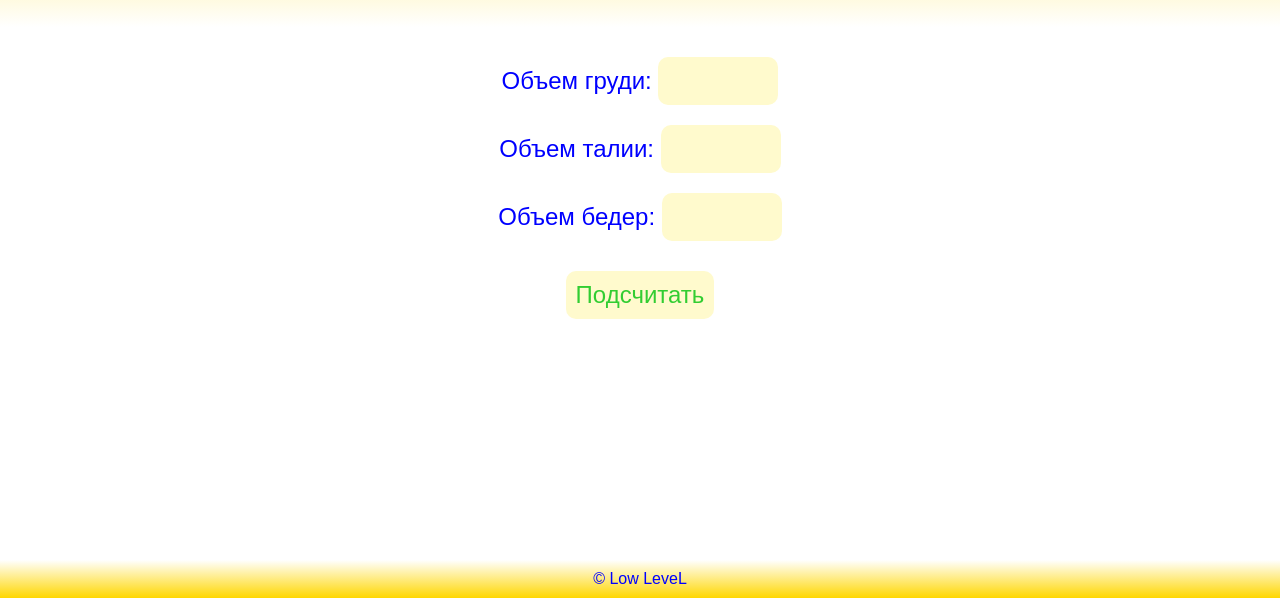
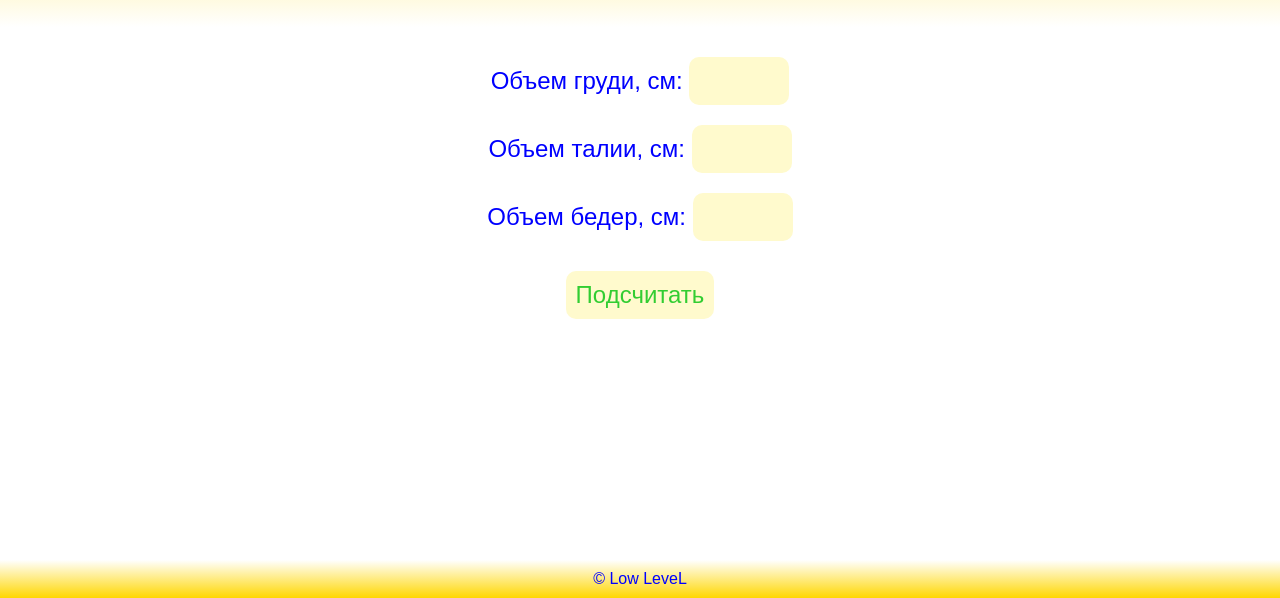
Before and after one commit to ZadorozhkoNA/figure, a plain HTML site: page index.html in a window 1280 px wide. Shown: the part 202-800 px from the top of the page. Drawn offline with Linux system fonts and the light colour scheme; a web font is replaced by a local one.

Commit message:
Возможность ввода дробных значений

```diff
--- a/index.html
+++ b/index.html
@@ -29,13 +29,13 @@
 
     <main class="main box">
       <form class="form">
-        <label class="form-label"> Объем груди:
+        <label class="form-label"> Объем груди, см:
           <input type="text" name="form-breast" inputmode="numeric" required>
         </label>
-        <label class="form-label"> Объем талии:
+        <label class="form-label"> Объем талии, см:
           <input type="text" name="form-waist" inputmode="numeric" required>
         </label>
-        <label class="form-label"> Объем бедер:
+        <label class="form-label"> Объем бедер, см:
           <input type="text" name="form-hips" inputmode="numeric" required>
         </label>
         <button class="button" type="submit" name="form-button">Подсчитать</button>
--- a/js-script.js
+++ b/js-script.js
@@ -13,7 +13,7 @@ function selectKey( event ) {
   if ( !event.code ) return;
   if ( event.repeat ) event.preventDefault();
   const keyArray = ['0', '1', '2', '3', '4', '5', '6', '7', '8', '9'];
-  const keySuperArray = ['Enter', 'Delete', 'Backspace', 'Tab'];
+  const keySuperArray = ['Enter', 'Delete', 'Backspace', 'Tab', 'Shift'];
 
   let control = false;
   for ( const key of keyArray ) {
@@ -29,6 +29,8 @@ function selectKey( event ) {
     }
   }
 
+  if ( event.key === '.' || event.key === ',' ) control = true;
+
   if ( control === false ) {
     event.preventDefault();
   }
@@ -36,6 +38,7 @@ function selectKey( event ) {
 
 // Ф-ия преобразования строки в число
 function forNumber( str ) {
+  str = str.replace( ',' , '.' );
   str = Number( str );
   if (!str) {
     error.style.display = 'block';
--- a/style.css
+++ b/style.css
@@ -74,7 +74,7 @@ input {
 
 input {
   font: inherit;
-  width: 100px;
+  width: 80px;
   border-radius: 10px;
   padding: 10px;
   background-color: #fffacd;
```
